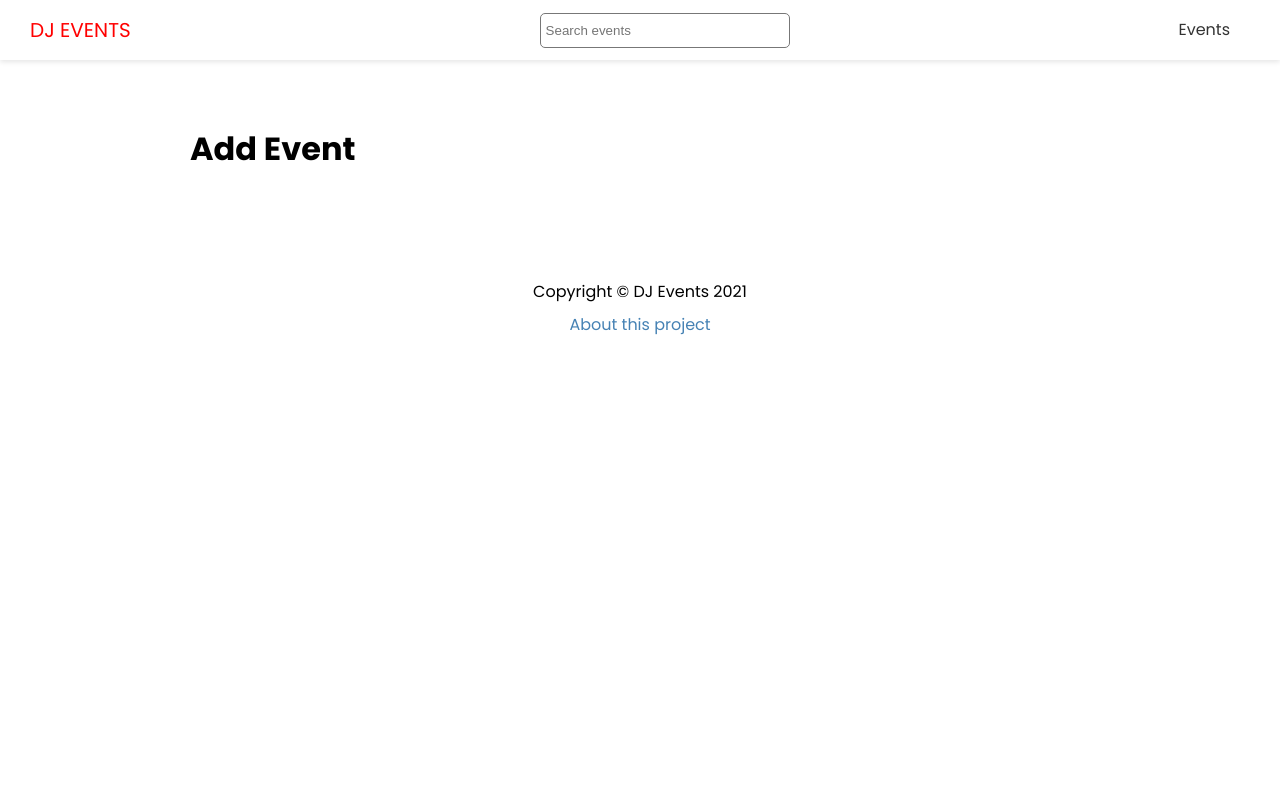
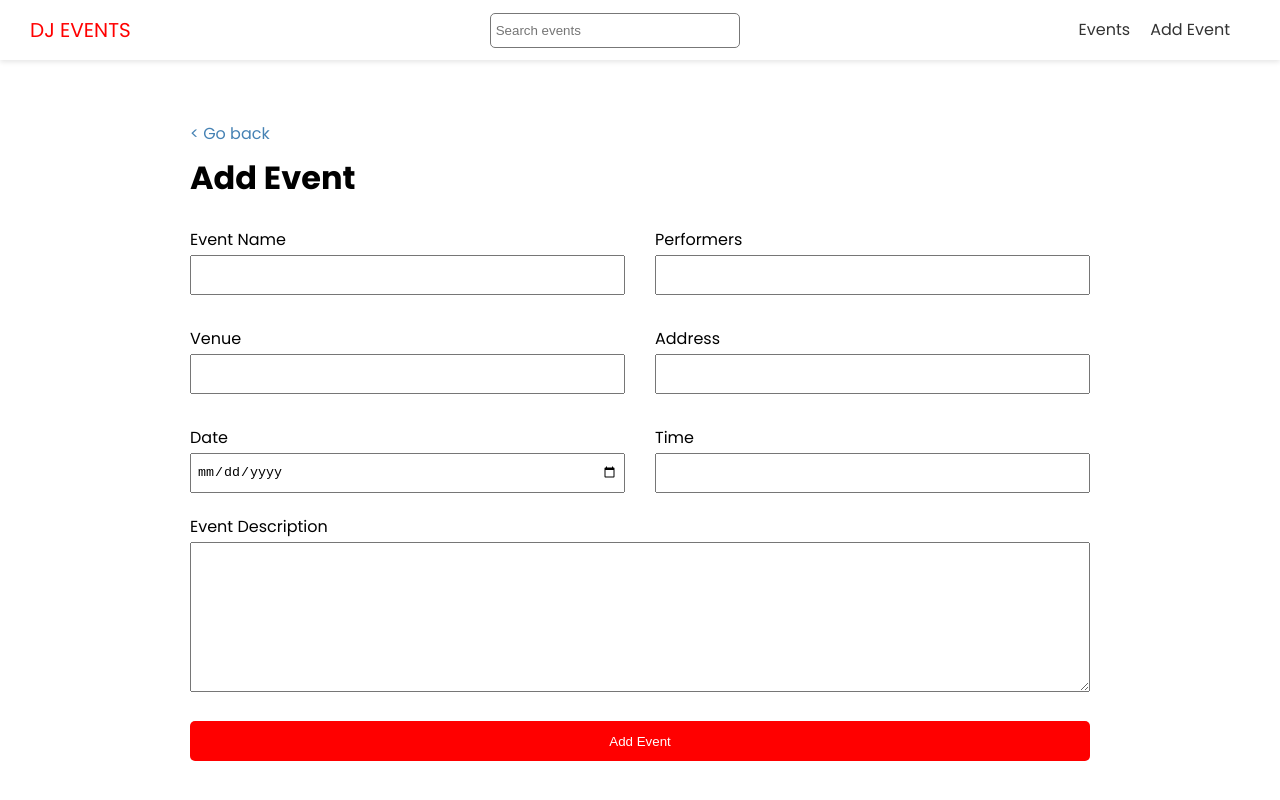
Before and after one commit to DesignfulDev/dj-events-frontend, a Next.js app: page /events/add in a window 1280 px wide. Shown: the top 800 px of the page. Built offline with nearby package versions, Linux system fonts and the light colour scheme; no server answers.

Commit message:
Create Add Event page

```diff
--- a/components/Header.js
+++ b/components/Header.js
@@ -20,6 +20,11 @@
               <a>Events</a>
             </Link>
           </li>
+          <li>
+            <Link href="/events/add">
+              <a>Add Event</a>
+            </Link>
+          </li>
         </ul>
       </nav>
     </header>
--- a/pages/events/add.js
+++ b/pages/events/add.js
@@ -1,9 +1,116 @@
+import { useState } from 'react';
+import { useRouter } from 'next/router';
+import Link from 'next/link';
 import Layout from '@/components/Layout';
+import { API_URL } from '@/config/index';
+import styles from '@/styles/Form.module.scss';
 
 export default function AddEventPage() {
+  const [values, setValues] = useState({
+    name: '',
+    venue: '',
+    address: '',
+    date: '',
+    time: '',
+    performers: '',
+    description: '',
+  });
+
+  const router = useRouter();
+
+  const handleSubmit = e => {
+    e.preventDefault();
+
+    console.log(values);
+  };
+
+  const handleInputChange = e => {
+    const { name, value } = e.target;
+
+    setValues({ ...values, [name]: value });
+  };
+
   return (
     <Layout>
+      <Link href="/events">&lt; Go back</Link>
       <h1>Add Event</h1>
+
+      <form className={styles.form} onSubmit={handleSubmit}>
+        <div className={styles.grid}>
+          <div>
+            <label htmlFor="name">Event Name</label>
+            <input
+              type="text"
+              id="name"
+              name="name"
+              value={values.name}
+              onChange={handleInputChange}
+            />
+          </div>
+          <div>
+            <label htmlFor="performers">Performers</label>
+            <input
+              type="text"
+              name="performers"
+              id="performers"
+              value={values.performers}
+              onChange={handleInputChange}
+            />
+          </div>
+          <div>
+            <label htmlFor="venue">Venue</label>
+            <input
+              type="text"
+              name="venue"
+              id="venue"
+              value={values.venue}
+              onChange={handleInputChange}
+            />
+          </div>
+          <div>
+            <label htmlFor="address">Address</label>
+            <input
+              type="text"
+              name="address"
+              id="address"
+              value={values.address}
+              onChange={handleInputChange}
+            />
+          </div>
+          <div>
+            <label htmlFor="date">Date</label>
+            <input
+              type="date"
+              name="date"
+              id="date"
+              value={values.date}
+              onChange={handleInputChange}
+            />
+          </div>
+          <div>
+            <label htmlFor="time">Time</label>
+            <input
+              type="text"
+              name="time"
+              id="time"
+              value={values.time}
+              onChange={handleInputChange}
+            />
+          </div>
+        </div>
+        <div>
+          <label htmlFor="description">Event Description</label>
+          <textarea
+            type="text"
+            name="description"
+            id="description"
+            value={values.description}
+            onChange={handleInputChange}
+          ></textarea>
+        </div>
+
+        <input className="btn" type="submit" value="Add Event" />
+      </form>
     </Layout>
   );
 }
--- /dev/null
+++ b/styles/Form.module.scss
@@ -0,0 +1,39 @@
+.form label {
+  display: block;
+}
+
+.form input {
+  width: 100%;
+  height: 40px;
+  padding: 5px;
+}
+
+.form textarea {
+  width: 100%;
+  height: 150px;
+}
+
+.form input[type='submit'] {
+  display: block;
+  width: 100%;
+  margin: 20px 0 30px;
+}
+
+.form .file {
+  border: 1px #ccc solid;
+  background-color: #f4f4f4;
+  padding: 10px;
+}
+
+.grid {
+  display: grid;
+  grid-template-columns: 1fr 1fr;
+  gap: 30px;
+  margin-bottom: 20px;
+}
+
+@media (max-width: 600px) {
+  .grid {
+    grid-template-columns: 1fr;
+  }
+}
```
